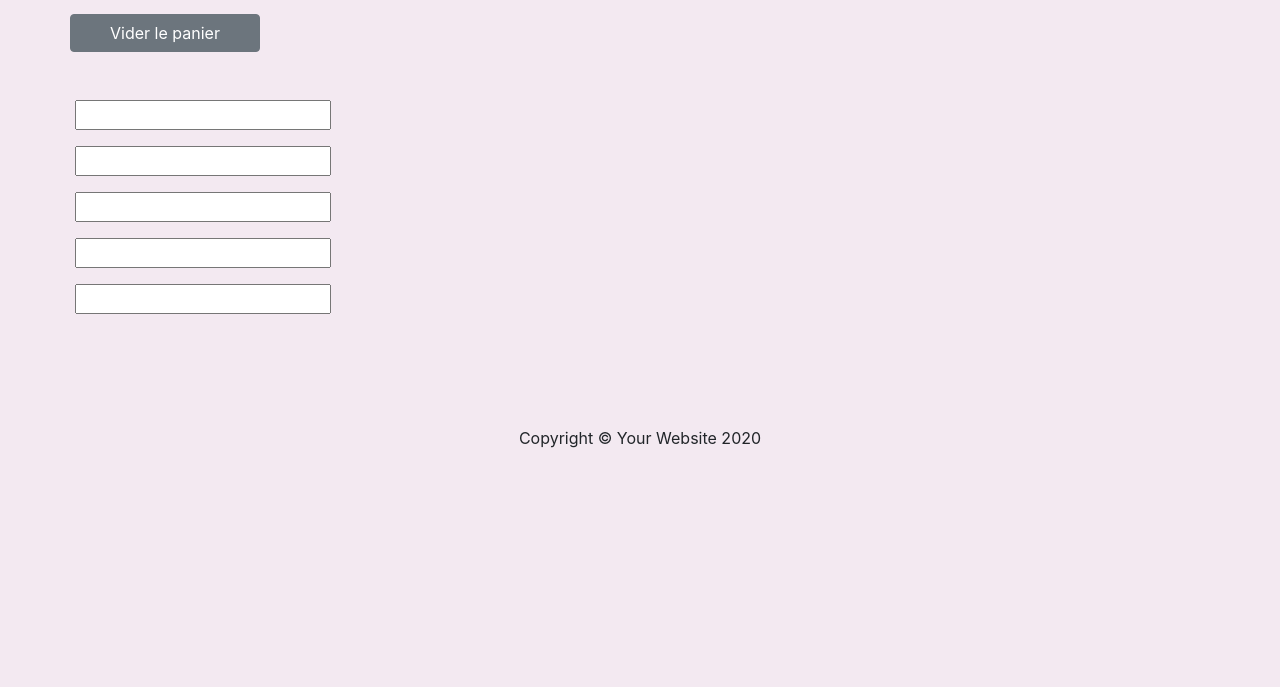
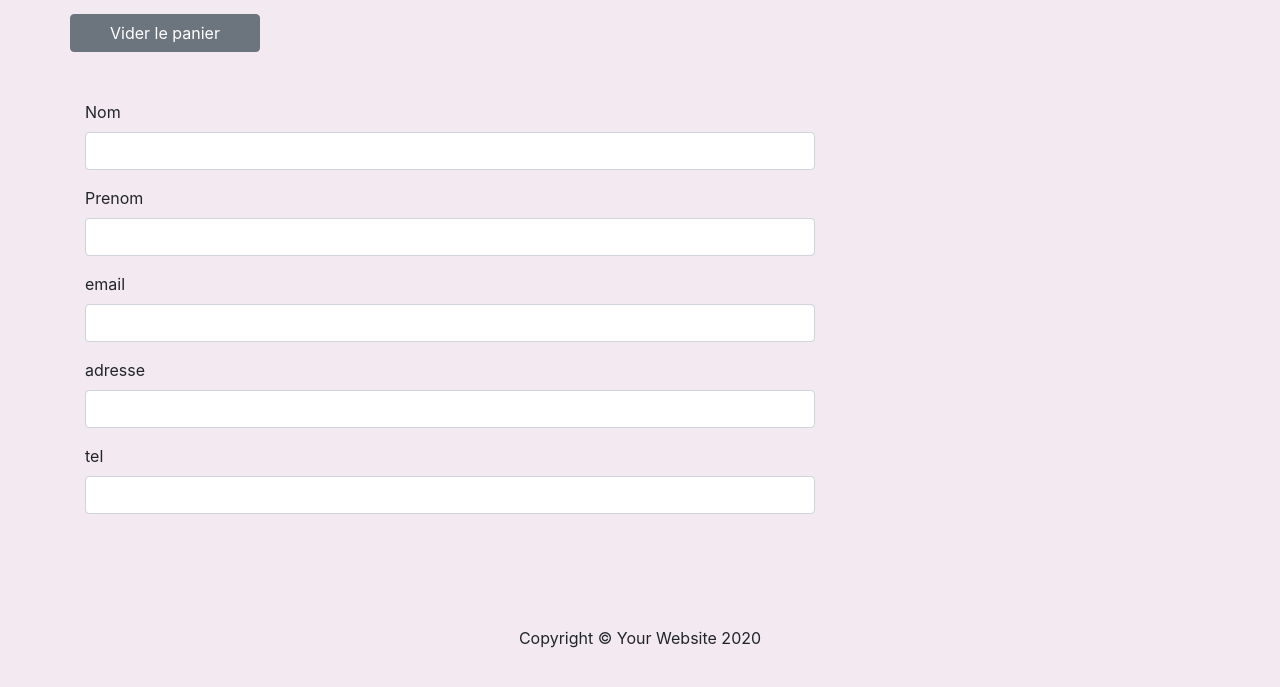
Before and after one commit to Nicolas-Leveque/Orinoco, a plain HTML site: page panier.html in a window 1280 px wide. Shown: the part 195-882 px from the top of the page. Before the commit the page ends 800 px from the top, so only its background shows below. Drawn offline with nearby package versions, Linux system fonts and the light colour scheme.

Commit message:
construction panier ok et mise en forme du formulaire

```diff
--- a/js/basket.js
+++ b/js/basket.js
@@ -1,34 +1,36 @@
-const infoPanier = document.getElementById('info-panier');
+const infoPanier = document.getElementById("info-panier");
 let panierArray = [];
 let infoProduit;
 function panier() {
-
+    //extrait les infos des peoduits dans le panier et les stock dans un array d'objet
     for (let i = 0; i <= localStorage.length; i++) {
         if (localStorage.hasOwnProperty(`panier${i}`)) {
-        const tmp = JSON.parse(localStorage.getItem(`panier${i}`))
-        panierArray.push(tmp)}
+        const tmp = JSON.parse(localStorage.getItem(`panier${i}`));
+        panierArray.push(tmp);
+        }
     }
-    panierArray.forEach(product => {
-        let request = new XMLHttpRequest;
+    //pour chaque élément de l'array envoie une requête vers le serveur pour récupérer les données manquante et rempli le tableau html
+    panierArray.forEach((product) => {
+        return new Promise((resolve, reject) => {
+        let request = new XMLHttpRequest();
         request.open("GET", `http://localhost:3000/api/cameras/${product.id}`);
         request.send();
-        request.onreadystatechange = function() {
+        request.onreadystatechange = function () {
             if (this.readyState == XMLHttpRequest.DONE && this.status == 200) {
-                let infoProduit = JSON.parse(this.responseText)
-                console.log(infoProduit)
-            };
+            let response = JSON.parse(this.responseText);
+            console.log(response.name);
+            const newRow = document.createElement("tr");
+            newRow.innerHTML = `<th>${response.name}</th><th>${product.lense}</th><th>${product.quantity}</th><th>${(response.price / 100) * product.quantity}</th>`;
+            infoPanier.appendChild(newRow);
+            }
         };
-
-        console.log(infoProduit)
-        const newRow = document.createElement('tr');
-        newRow.innerHTML = `<th>${infoProduit.name}</th><th>${product.lense}</th><th>${product.quantity}</th><th>${infoProduit.price/100*product.quantity}</th>`;
-        infoPanier.appendChild(newRow);
-    })
-};
+        })
+    });
+}
 window.onload = panier;
-document.getElementById('vide-panier').addEventListener('click', function(e) {
-    e.preventDefault();
-    localStorage.clear();
-    panierArray = [];
-    window.location.reload();
+document.getElementById("vide-panier").addEventListener("click", function (e) {
+  e.preventDefault();
+  localStorage.clear();
+  panierArray = [];
+  window.location.reload();
 });
--- a/panier.html
+++ b/panier.html
@@ -54,28 +54,30 @@
             <button id="vide-panier" type="button" class="btn btn-secondary col-2">Vider le panier</button>
         </div>
         <div class="row">
+            <div class="col-8">
                 <form action="">
                     <div class="form-group">
-                    <label for=""></label>
-                    <input type="text">
+                        <label for="nom">Nom</label>
+                        <input class="form-control" type="text" id="nom">
                     </div>
                     <div class="form-group">
-                    <label for=""></label>
-                    <input type="text">
+                        <label for="prenom">Prenom</label>
+                        <input class="form-control" type="text" id="prenom">
                     </div>
                     <div class="form-group">
-                    <label for=""></label>
-                    <input type="text">
+                        <label for="email">email</label>
+                        <input class="form-control" type="email" id="email">
                     </div>
                     <div class="form-group">
-                    <label for=""></label>
-                    <input type="email">
+                        <label for="adresse">adresse</label>
+                        <input class="form-control" type="text" id="adresse">
                     </div>
                     <div class="form-group">
-                    <label for=""></label>
-                    <input type="text">
+                        <label for="tel">tel</label>
+                        <input class="form-control" type="text" id="tel">
                     </div>
                 </form>
+            </div>
         </div>
 
     </div>
```
Lines whose indentation alone changed are shown as unchanged.
